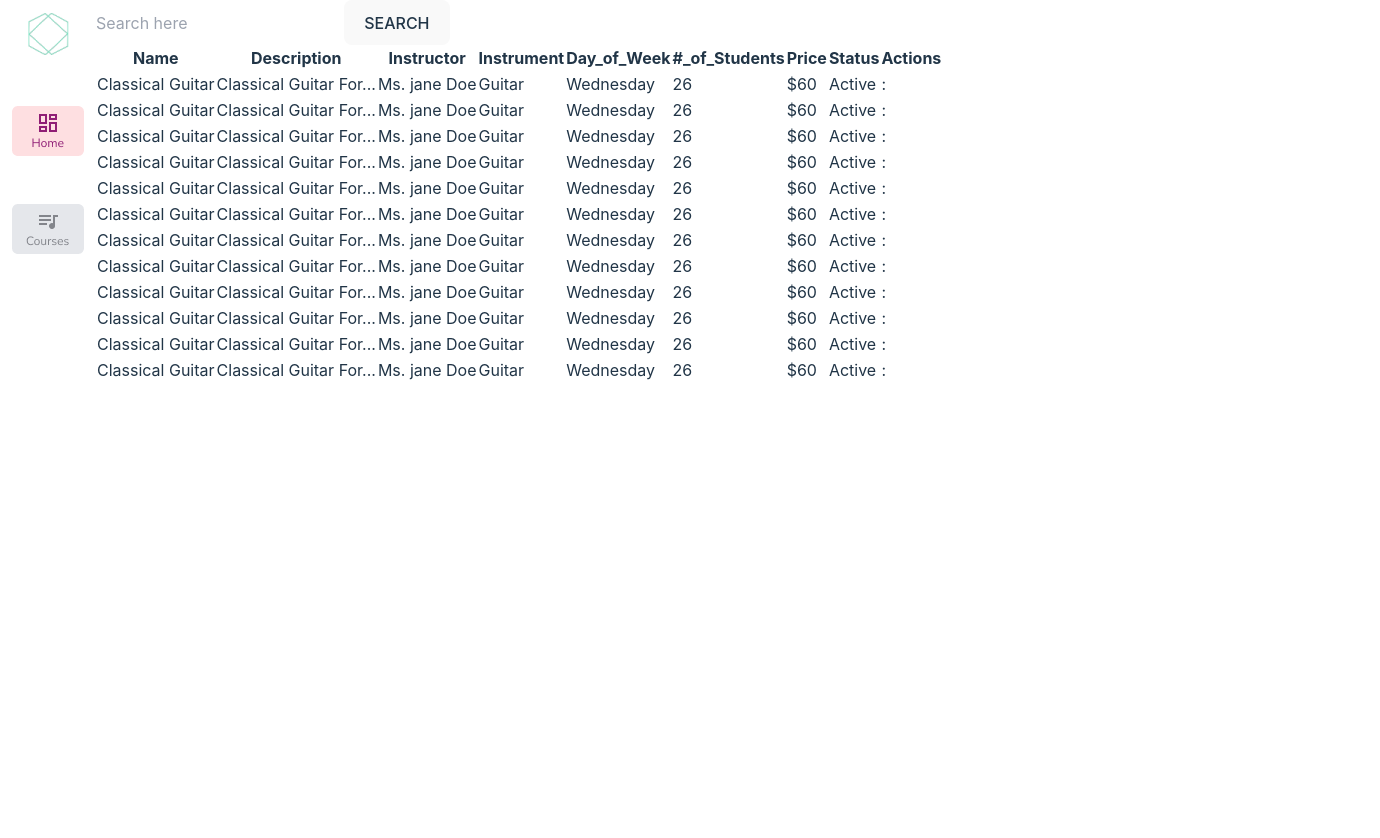
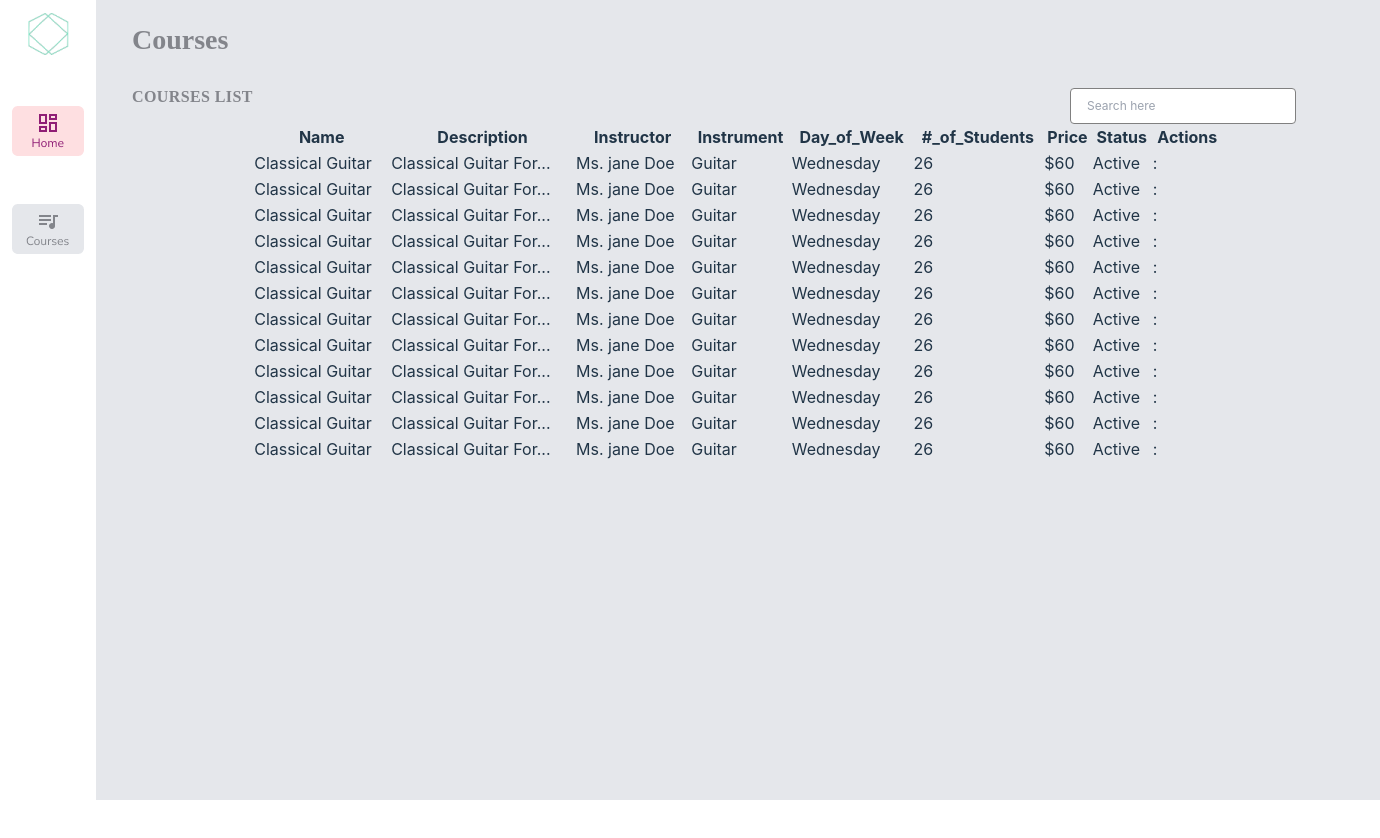
Before and after one commit to pallaveekumari/musicSchoolDashboard, a React (Vite) app in the folder my-react-vite-app/: page /course in a window 1280 px wide. Shown: the top 838 px of the page, 1380 px wide, since content can reach past the window. After the commit the page ends 800 px from the top, so only its background shows below. Built offline with nearby package versions, Linux system fonts and the light colour scheme.

Commit message:
added searchbar in course page

```diff
--- a/my-react-vite-app/src/Components/Sidebar/Sidebar.jsx
+++ b/my-react-vite-app/src/Components/Sidebar/Sidebar.jsx
@@ -3,13 +3,19 @@ import styles from "./Sidebar.module.css"
 import logo from "../../../images/Logo.png"
 import homeLogo from "../../../images/homeLogo.png";
 import courseLogo from "../../../images/courseLogo.png";
+import { useNavigate } from 'react-router-dom';
 
 const Sidebar = () => {
+    const navigate = useNavigate();
   return (
     <div className={styles.mainContainer} >
         <img className={styles.logo} src={logo} alt="" />
-        <img className={styles.homelogo} src={homeLogo} alt="" />
-        <img className={styles.homelogo} src={courseLogo} alt="" />
+        <img onClick={()=>{
+            navigate("/overview")
+        }} className={styles.homelogo} src={homeLogo} alt="" />
+        <img  onClick={()=>{
+            navigate("/course")
+        }} className={styles.homelogo} src={courseLogo} alt="" />
     </div>
   )
 }
--- a/my-react-vite-app/src/Components/Sidebar/Sidebar.module.css
+++ b/my-react-vite-app/src/Components/Sidebar/Sidebar.module.css
@@ -1,7 +1,7 @@
 .mainContainer{
     display: flex;
     width: 96px;
-    height: 1024px;
+    height: 100vh;
     padding: 10px 12px;
     flex-direction: column;
     align-items: center;
--- a/my-react-vite-app/src/Routes/Course/Course.jsx
+++ b/my-react-vite-app/src/Routes/Course/Course.jsx
@@ -1,5 +1,5 @@
 import React from "react";
-import styles from "./Course.module.css"
+import styles from "./Course.module.css";
 import Sidebar from "../../Components/Sidebar/Sidebar";
 
 const Course = () => {
@@ -139,14 +139,22 @@ const Course = () => {
   ];
 
   return (
-    <div className={styles.mainContainer} >
-      <Sidebar/>
+    <div className={styles.mainContainer}>
+      <Sidebar />
+      <div className={styles.contentContainer}>
+        <div className={styles.heading}>Courses</div>
+        <div className={styles.subHeadingContainer}>
+          <div className={styles.subHeading}>Courses List</div>
           <div>
-      <div>
-        <input type="text" placeholder="Search here" />
-        <button>SEARCH</button>
+            <input
+              className={styles.input}
+              type="text"
+              placeholder="Search here"
+            />
           </div>
-      <table>
+        </div>
+
+        <table className={styles.table} >
           <thead>
             <tr>
               <th>Name</th>
--- a/my-react-vite-app/src/Routes/Course/Course.module.css
+++ b/my-react-vite-app/src/Routes/Course/Course.module.css
@@ -1,3 +1,59 @@
 .mainContainer{
     display: flex;
+    width: 100%;
 }
+
+.contentContainer{
+    background-color:#E5E7EB;
+    width: 1284px;
+    padding: 24px 36px;
+    box-sizing: border-box;
+}
+
+.heading{
+    color:  #83858B;
+/* Text/Header/5 */
+font-family: Nunito Sans;
+font-size: 28px;
+font-style: normal;
+font-weight: 700;
+line-height: normal;
+}
+
+.subHeadingContainer{
+    display: flex;
+    justify-content: space-between;
+
+    margin-top: 2rem;
+    padding-right: 3rem;
+    box-sizing: border-box;
+}
+
+.subHeading{
+    color:  #83858B;
+    font-family: Nunito Sans;
+font-size: 16px;
+font-style: normal;
+font-weight: 700;
+line-height: normal;
+letter-spacing: 0.4px;
+text-transform: uppercase;
+}
+
+.input{
+padding: 0.5rem 1rem;
+box-sizing: border-box;
+font-size: 12px;
+border-radius: 4px;
+border: 1px solid  gray;
+background:  #FFF;
+}
+
+.input:focus{
+    border: 1px solid gray;
+}
+
+.table{
+    width: 80%;
+    margin: auto;
+}
```
Lines whose indentation alone changed are shown as unchanged.
